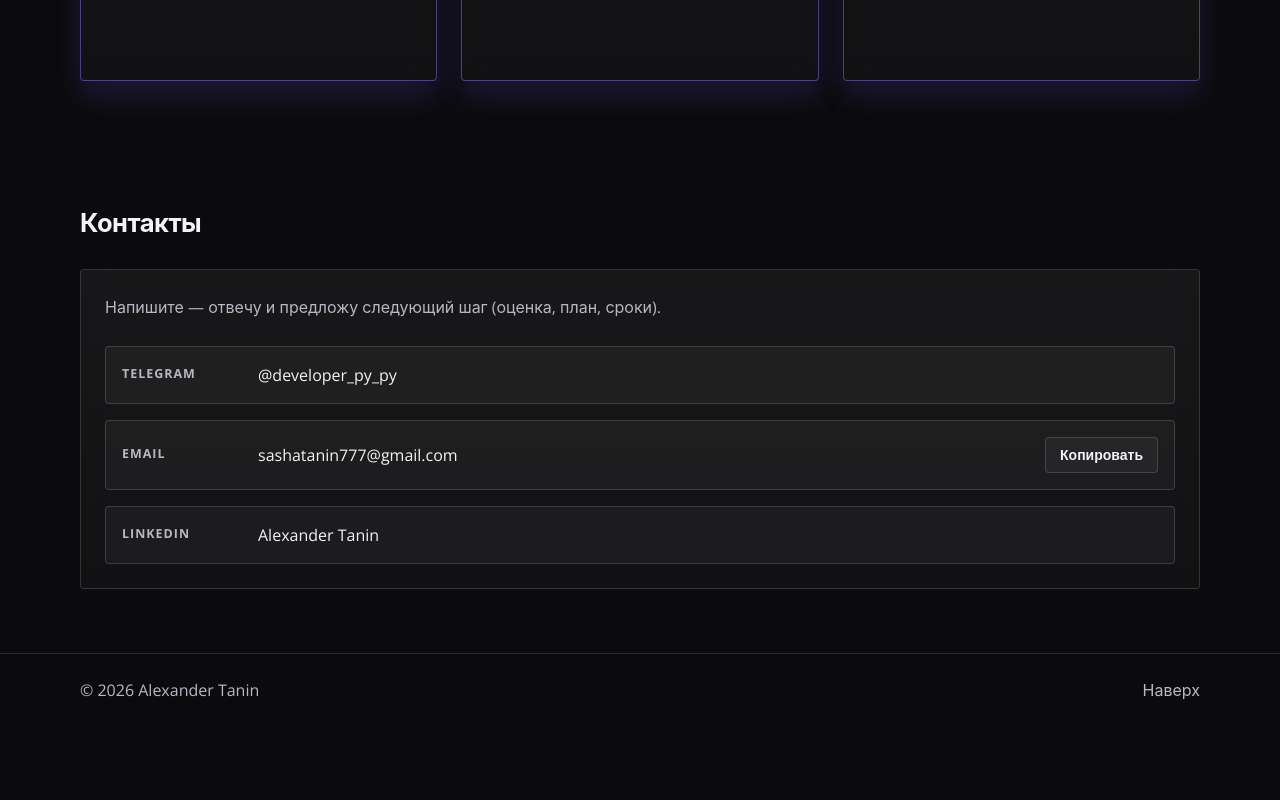
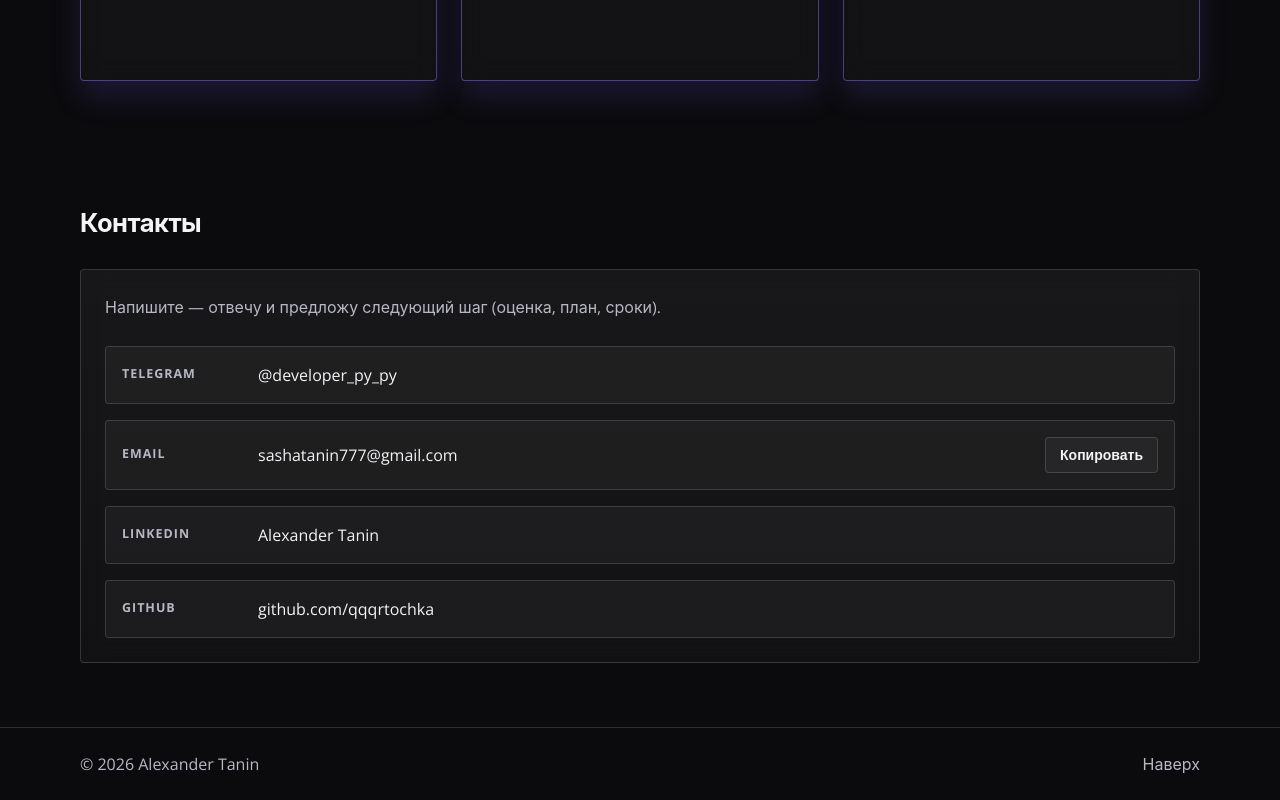
Before and after one commit to qqqrtochka/js, a plain HTML site: page index.html in a window 1280 px wide. Shown: the part 1480-2280 px from the top of the page. Before the commit the page ends 2206 px from the top, so only its background shows below. Drawn offline with nearby package versions, Linux system fonts and the light colour scheme.

Commit message:
Add GitHub contact information to index.html

```diff
--- a/index.html
+++ b/index.html
@@ -195,6 +195,11 @@
 							<a class="contact__value" href="https://www.linkedin.com/in/alex-tanin-978204325/"
 								target="_blank" rel="noreferrer">Alexander Tanin</a>
 						</div>
+						<div class="contact__row" role="listitem">
+							<span class="contact__label">GitHub</span>
+							<a class="contact__value" href="https://github.com/qqqrtochka" target="_blank"
+								rel="noreferrer">github.com/qqqrtochka</a>
+						</div>
 					</div>
 
 
```
